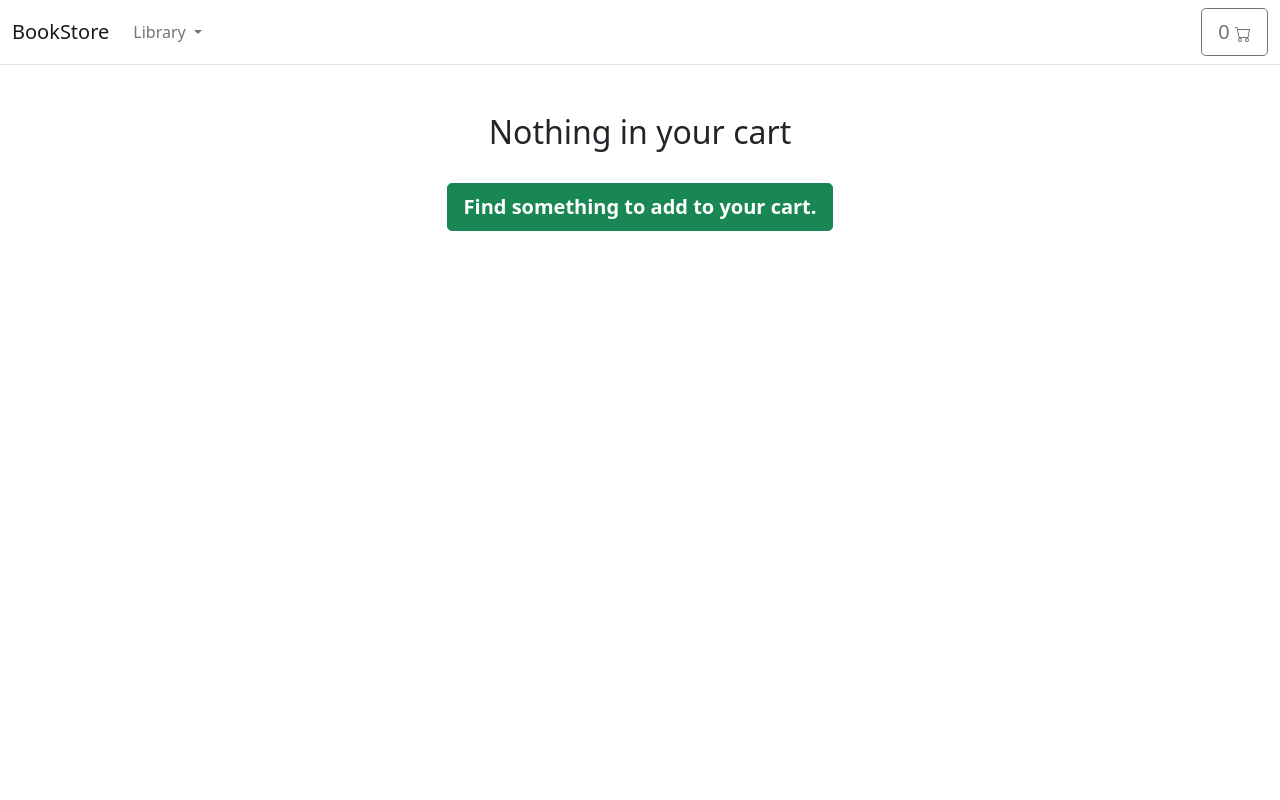
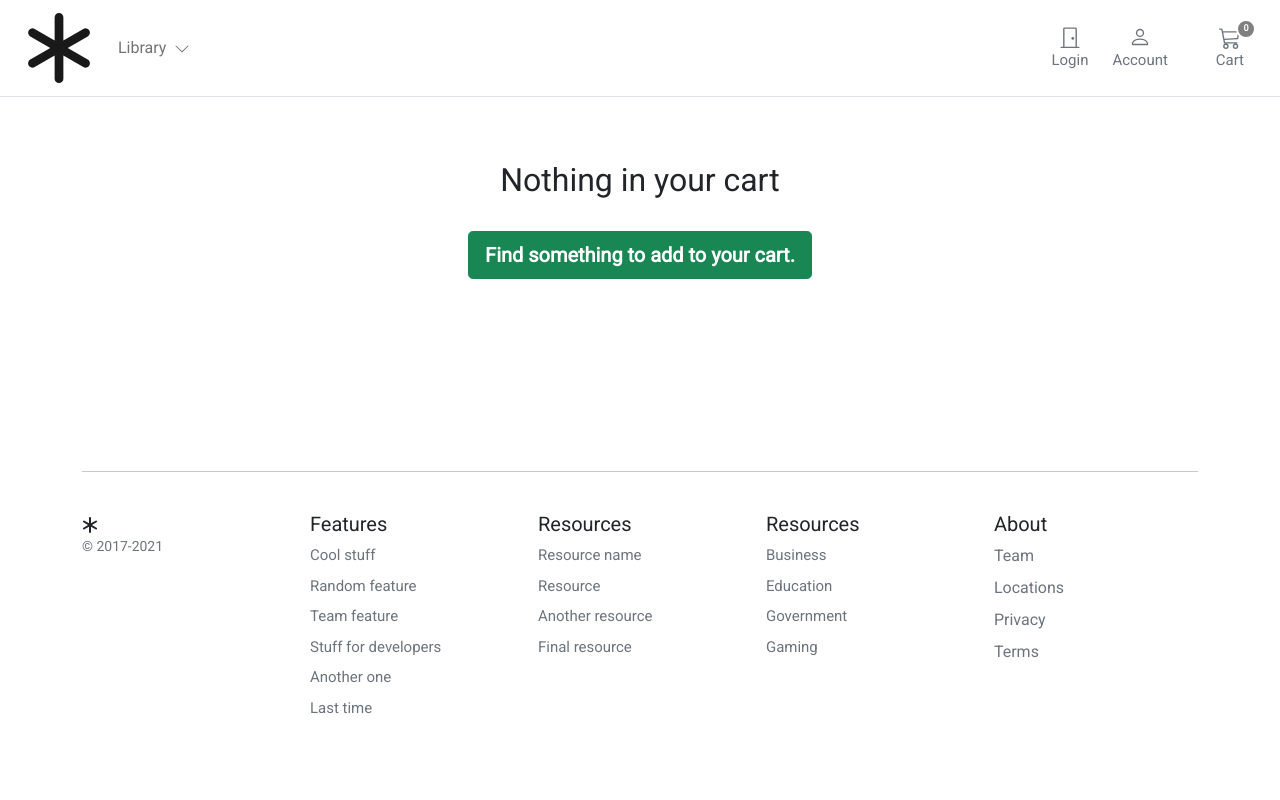
Before and after one commit to chrisdotgrubb/djangoEcommerce, a Django app: page /cart/ in a window 1280 px wide. Run offline with Django 4.2, Linux system fonts and the light colour scheme; data that the repository does not hold is empty; some libraries are stand-ins or nearby versions.

Commit message:
Changed template structure. Added css to change a few styles. Added in a basic layout for footer.
Added a few tests, but they need finished and updated.

```diff
--- a/cart/views.py
+++ b/cart/views.py
@@ -17,7 +17,7 @@ def cart_view(request):
 		'cart': cart,
 		'form': form,
 	}
-	return TemplateResponse(request, 'store/cart/cart.html', context)
+	return TemplateResponse(request, 'cart/cart.html', context)
 
 
 @require_http_methods(["POST"])
@@ -32,7 +32,7 @@ def cart_add(request, product_id):
 		'form': AddForm,
 	}
 
-	response = TemplateResponse(request, 'store/cart/_add.html', context)
+	response = TemplateResponse(request, 'cart/_add.html', context)
 	trigger_client_event(response, 'cartUpdatedEvent', {}, )
 
 	return response
@@ -62,7 +62,7 @@ def cart_choose_quantity(request, product_id):
 		'form': form,
 	}
 
-	response = TemplateResponse(request, 'store/cart/_quantity.html', context)
+	response = TemplateResponse(request, 'cart/_quantity.html', context)
 	trigger_client_event(response, 'cartUpdatedEvent', {}, )
 	if product_qty == '0':
 		trigger_client_event(response, f'deletedEvent-{product_id}', {})
@@ -71,15 +71,15 @@ def cart_choose_quantity(request, product_id):
 
 
 def cart_update_number(request):
-	return TemplateResponse(request, 'store/cart/_total.html')
+	return TemplateResponse(request, 'cart/_total.html')
 
 
 def cart_update_details(request):
-	return TemplateResponse(request, 'store/cart/_details.html')
+	return TemplateResponse(request, 'cart/_details.html')
 
 
 def cart_update_footer(request):
-	return TemplateResponse(request, 'store/cart/_footer.html')
+	return TemplateResponse(request, 'cart/_footer.html')
 
 
 def cart_update_item_total(request, product_id):
@@ -93,4 +93,4 @@ def cart_update_item_total(request, product_id):
 		context['item'] = item
 
 
-	return TemplateResponse(request, 'store/cart/_item_total.html', context)
+	return TemplateResponse(request, 'cart/_item_total.html', context)
--- a/static/css/base.css
+++ b/static/css/base.css
@@ -0,0 +1,86 @@
+@import url('https://fonts.googleapis.com/css2?family=Roboto&display=swap');
+html, body, p, div{
+	letter-spacing: -0.02px;
+	font-family: 'Roboto', sans-serif;
+}
+
+.fs12{
+	font-size: 12px;
+}
+
+.fs15{
+	font-size: 15px;
+}
+
+.fw300{
+	font-weight: 300;
+}
+
+.fw500{
+	font-weight: 500;
+}
+
+.logo {
+	width: 49px;
+	height: auto;
+}
+
+@media (min-width: 768px) {
+	.logo{
+		width: 49px;
+	}
+}
+
+@media (min-width: 992px) {
+	.logo{
+		width: 60px;
+	}
+}
+
+@media (min-width: 1200px) {
+	.logo{
+		width: 70px;
+	}
+}
+
+.footer > div > div > ul > li{
+	padding-bottom: 8px;
+}
+
+.dropdown-toggle::after{
+	display: none;
+}
+
+/*for cart quantity*/
+
+.cart-qty {
+	color: #fff;
+	background: #d42114;
+	border: 2px solid #fff;
+	border-radius: 50%;
+	text-align: center;
+	font-size: 9px;
+	height: 16px;
+	width: 16px;
+	position: absolute;
+	box-sizing: content-box;
+	font-weight: 600;
+	display: flex;
+	justify-content: center;
+	align-items: center;
+	top: 0;
+	right: 0;
+}
+
+.cart-btn {
+	position: relative;
+}
+
+.empty {
+	background-color: gray;
+}
+.cart-btn:hover, .cart-btn:focus, .cart-btn:active, .cart-btn.active {
+	color: #d42114;
+	transition-duration: 0.4s;
+	background-color: #fff;
+}
--- a/store/views.py
+++ b/store/views.py
@@ -9,7 +9,7 @@ def products_all_view(request):
 	context = {
 		'products': products,
 	}
-	return TemplateResponse(request, 'store/home.html', context)
+	return TemplateResponse(request, 'home.html', context)
 
 
 def product_detail_view(request, slug):
--- a/templates/base.html
+++ b/templates/base.html
@@ -9,13 +9,15 @@
 	<link href="https://cdn.jsdelivr.net/npm/bootstrap@5.0.0-beta1/dist/css/bootstrap.min.css" rel="stylesheet" integrity="sha384-giJF6kkoqNQ00vy+HMDP7azOuL0xtbfIcaT9wjKHr8RbDVddVHyTfAAsrekwKmP1"
 		  crossorigin="anonymous">
 	<script src="https://cdn.jsdelivr.net/npm/bootstrap@5.0.0-beta1/dist/js/bootstrap.bundle.min.js" integrity="sha384-ygbV9kiqUc6oa4msXn9868pTtWMgiQaeYH7/t7LECLbyPA2x65Kgf80OJFdroafW"
-			crossorigin="anonymous"></script>
+	crossorigin="anonymous"></script>
+	<link rel="stylesheet" href="{% static 'css/base.css' %}">
 
 </head>
 
 <body>
 {% include 'navbar.html' %}
 <div id="content">{% block content %} {% endblock %}</div>
+{% include 'footer.html' %}
 <script src="https://unpkg.com/htmx.org@1.7.0"></script>
 </body>
 </html>
--- a/templates/store/cart/_footer.html
+++ b/templates/cart/_footer.html
@@ -1,7 +1,7 @@
 <div class="me-5 text-end">
 	{% if cart|length > 0 %}
 		<div class="">
-			<a href="." role="button" type="button" class="btn btn-lg btn-success fw-bold">Checkout</a>
+			<a href="#" role="button" type="button" class="btn btn-lg btn-success fw-bold">Checkout</a>
 			<span class="h6">$ {{ cart.get_total_price }}</span>
 		</div>
 	{% endif %}
--- /dev/null
+++ b/templates/cart/_total.html
@@ -0,0 +1,9 @@
+	{% if cart|length > 0 %}
+		<div id="cart-qty" class="cart-qty">
+		{{ cart|length }}
+		</div>
+	{% else %}
+		<div id="cart-qty" class="cart-qty empty">
+		0
+		</div>
+	{% endif %}
--- a/templates/store/cart/cart.html
+++ b/templates/cart/cart.html
@@ -7,7 +7,7 @@
 	<main class="pt-5">
 		<div class="container">
 			<div class="row" id="cart-header" hx-get="{% url 'cart:update_details' %}" hx-trigger="load delay:1s, cartUpdatedEvent from:body">
-				{% include "store/cart/_details.html" %}
+				{% include "cart/_details.html" %}
 			</div>
 			<br>
 			<div class="row p-3">
@@ -28,16 +28,15 @@
 												<div class="row p-3">
 													<div class="col-6">
 														{{ product.description }}
-														{{ product.id }}
 													</div>
 													<div class="col-6 text-end" hx-trigger="load, cartUpdatedEvent from:body" hx-get="{% url 'cart:update_item_total' product.id %}">
-														{% include 'store/cart/_item_total.html' %}
+														{% include 'cart/_item_total.html' %}
 													</div>
 												</div>
 											</div>
 											<div class="col">
 												<div class="row py-3 col-12">
-													{% include 'store/cart/_quantity.html' %}
+													{% include 'cart/_quantity.html' %}
 													<div class="row">
 														<div class="col-12 px-0">
 															<button hx-delete="{% url 'cart:delete' product.id %}" id="delete-button-{{ product.id }}"
@@ -59,7 +58,7 @@
 		</div>
 		<br>
 		<div class="mb-5 pe-4" id="cart-footer" hx-get="{% url 'cart:update_footer' %}" hx-trigger="load delay:1s, cartUpdatedEvent from:body">
-				{% include 'store/cart/_footer.html' %}
+			{% include 'cart/_footer.html' %}
 		</div>
 	</main>
 {% endblock content %}
--- /dev/null
+++ b/templates/footer.html
@@ -0,0 +1,50 @@
+<footer class="container py-5 footer">
+	<hr>
+	<div class="row pt-4">
+		<div class="col-12 col-md">
+			<svg xmlns="http://www.w3.org/2000/svg" width="16" height="16" fill="currentColor"
+				 class="bi bi-asterisk" viewBox="0 0 16 16">
+				<path d="M8 0a1 1 0 0 1 1 1v5.268l4.562-2.634a1 1 0 1 1 1 1.732L10 8l4.562 2.634a1 1 0 1 1-1 1.732L9 9.732V15a1 1 0 1 1-2 0V9.732l-4.562 2.634a1 1 0 1 1-1-1.732L6 8 1.438 5.366a1 1 0 0 1 1-1.732L7 6.268V1a1 1 0 0 1 1-1z"></path>
+			</svg>
+			<small class="d-block mb-3 text-muted">&copy; 2017-2021</small>
+		</div>
+		<div class="col-6 col-md fs15">
+			<h5>Features</h5>
+			<ul class="list-unstyled">
+				<li><a class="link-secondary text-decoration-none" href="#">Cool stuff</a></li>
+				<li><a class="link-secondary text-decoration-none" href="#">Random feature</a></li>
+				<li><a class="link-secondary text-decoration-none" href="#">Team feature</a></li>
+				<li><a class="link-secondary text-decoration-none" href="#">Stuff for developers</a></li>
+				<li><a class="link-secondary text-decoration-none" href="#">Another one</a></li>
+				<li><a class="link-secondary text-decoration-none" href="#">Last time</a></li>
+			</ul>
+		</div>
+		<div class="col-6 col-md fs15">
+			<h5>Resources</h5>
+			<ul class="list-unstyled">
+				<li><a class="link-secondary text-decoration-none" href="#">Resource name</a></li>
+				<li><a class="link-secondary text-decoration-none" href="#">Resource</a></li>
+				<li><a class="link-secondary text-decoration-none" href="#">Another resource</a></li>
+				<li><a class="link-secondary text-decoration-none" href="#">Final resource</a></li>
+			</ul>
+		</div>
+		<div class="col-6 col-md fs15">
+			<h5>Resources</h5>
+			<ul class="list-unstyled">
+				<li><a class="link-secondary text-decoration-none" href="#">Business</a></li>
+				<li><a class="link-secondary text-decoration-none" href="#">Education</a></li>
+				<li><a class="link-secondary text-decoration-none" href="#">Government</a></li>
+				<li><a class="link-secondary text-decoration-none" href="#">Gaming</a></li>
+			</ul>
+		</div>
+		<div class="col-6 col-md">
+			<h5>About</h5>
+			<ul class="list-unstyled">
+				<li><a class="link-secondary text-decoration-none" href="#">Team</a></li>
+				<li><a class="link-secondary text-decoration-none" href="#">Locations</a></li>
+				<li><a class="link-secondary text-decoration-none" href="#">Privacy</a></li>
+				<li><a class="link-secondary text-decoration-none" href="#">Terms</a></li>
+			</ul>
+		</div>
+	</div>
+</footer>
--- a/templates/navbar.html
+++ b/templates/navbar.html
@@ -1,17 +1,29 @@
-<header>
+<header class="pb-3">
 	<nav class="navbar navbar-expand-md navbar-light bg-white border-bottom">
-		<div class="container-fluid">
-			<a class="navbar-brand" href="/">BookStore</a>
-			<button class="navbar-toggler" type="button" data-bs-toggle="collapse" data-bs-target="#navbarCollapse">
-				<span class="navbar-toggler-icon"></span>
-			</button>
-			<div class="collapse navbar-collapse" id="navbarCollapse">
+		<div class="container-fluid px-md-4">
+			<div class="d-flex w-100 navbar-collapse">
+				<a class="navbar-brand d-flex-inline" href="/">
+					<svg xmlns="http://www.w3.org/2000/svg" width="36" height="36" fill="currentColor"
+						 class="bi bi-asterisk logo" viewBox="0 0 16 16">
+						<path
+								d="M8 0a1 1 0 0 1 1 1v5.268l4.562-2.634a1 1 0 1 1 1 1.732L10 8l4.562 2.634a1 1 0 1 1-1 1.732L9 9.732V15a1 1 0 1 1-2 0V9.732l-4.562 2.634a1 1 0 1 1-1-1.732L6 8 1.438 5.366a1 1 0 0 1 1-1.732L7 6.268V1a1 1 0 0 1 1-1z"></path>
+					</svg>
+				</a>
+
 				<ul class="navbar-nav me-auto mb-2 mb-md-0">
 					<li class="nav-item dropdown">
-						<a class="nav-link dropdown-toggle" href="#" id="navbarDropdown" role="button" data-bs-toggle="dropdown">
+						<a class="nav-link dropdown-toggle d-none d-md-block fw500" href="#" id="navbarDropdown"
+						   role="button" data-bs-toggle="dropdown">
 							Library
+							<i class="ps-1">
+								<svg xmlns="http://www.w3.org/2000/svg" width="16" height="16"
+									 fill="currentColor" class="bi bi-chevron-down" viewBox="0 0 16 16">
+									<path fill-rule="evenodd"
+										  d="M1.646 4.646a.5.5 0 0 1 .708 0L8 10.293l5.646-5.647a.5.5 0 0 1 .708.708l-6 6a.5.5 0 0 1-.708 0l-6-6a.5.5 0 0 1 0-.708z"></path>
+								</svg>
+							</i>
 						</a>
-						<ul class="dropdown-menu">
+						<ul class="dropdown-menu rounded-0 border-0">
 							<li><a class="dropdown-item" href="{% url "store:products_all" %}">All</a></li>
 							{% for c in categories %}
 								<li {% if category.slug == c.slug %}class="selected" {% endif %}>
@@ -22,15 +34,82 @@
 					</li>
 				</ul>
 
-				<a type="button" role="button" href="{% url 'cart:cart' %}" class="btn btn-lg btn-outline-secondary">
-					<div id="cart-total" class="d-inline-flex" hx-trigger="load delay:1s, cartUpdatedEvent from:body" hx-get="{% url 'cart:update_total' %}">
-						{% include 'store/cart/_total.html' %}
+				<button class="navbar-toggler border-0" type="button" data-bs-toggle="collapse"
+						data-bs-target="#navbarCollapse">
+						<svg xmlns="http://www.w3.org/2000/svg" width="22" height="22" fill="currentColor"
+							 class="bi bi-list" viewBox="0 0 16 16">
+							<path fill-rule="evenodd" d="M2.5 11.5A.5.5 0 0 1 3 11h10a.5.5 0 0 1 0 1H3a.5.5 0 0 1-.5-.5zm0-4A.5.5 0 0 1 3 7h10a.5.5 0 0 1 0 1H3a.5.5 0 0 1-.5-.5zm0-4A.5.5 0 0 1 3 3h10a.5.5 0 0 1 0 1H3a.5.5 0 0 1-.5-.5z"></path>
+						</svg>
+					<span class="fs15 fw500">Shop</span>
+				</button>
+
+				{% if user.is_authenticated %}
+					<a type="button" role="button" href="#"
+					   class="btn btn-outline-secondary border-0 cart-btn">
+						<div>
+							<svg xmlns="http://www.w3.org/2000/svg" width="22" height="22" fill="currentColor"
+								 class="bi bi-door-closed" viewBox="0 0 16 16">
+								<path d="M3 2a1 1 0 0 1 1-1h8a1 1 0 0 1 1 1v13h1.5a.5.5 0 0 1 0 1h-13a.5.5 0 0 1 0-1H3V2zm1 13h8V2H4v13z"></path>
+								<path d="M9 9a1 1 0 1 0 2 0 1 1 0 0 0-2 0z"></path>
+							</svg>
+						</div>
+						<span class="fs15 fw500">Logout</span>
+					</a>
+
+				{% else %}
+					<a type="button" role="button" href="#"
+					   class="btn btn-outline-secondary border-0 cart-btn">
+						<div>
+							<svg xmlns="http://www.w3.org/2000/svg" width="22" height="22" fill="currentColor"
+								 class="bi bi-door-closed" viewBox="0 0 16 16">
+								<path d="M3 2a1 1 0 0 1 1-1h8a1 1 0 0 1 1 1v13h1.5a.5.5 0 0 1 0 1h-13a.5.5 0 0 1 0-1H3V2zm1 13h8V2H4v13z"></path>
+								<path d="M9 9a1 1 0 1 0 2 0 1 1 0 0 0-2 0z"></path>
+							</svg>
+						</div>
+						<span class="fs15 fw500">Login</span>
+					</a>
+				{% endif %}
+
+				<a type="button" role="button" href="#"
+				   class="btn btn-outline-secondary border-0 cart-btn me-4">
+					<div>
+						<svg xmlns="http://www.w3.org/2000/svg" width="22" height="22" fill="currentColor"
+							 class="bi bi-person" viewBox="0 0 16 16">
+							<path d="M8 8a3 3 0 1 0 0-6 3 3 0 0 0 0 6zm2-3a2 2 0 1 1-4 0 2 2 0 0 1 4 0zm4 8c0 1-1 1-1 1H3s-1 0-1-1 1-4 6-4 6 3 6 4zm-1-.004c-.001-.246-.154-.986-.832-1.664C11.516 10.68 10.289 10 8 10c-2.29 0-3.516.68-4.168 1.332-.678.678-.83 1.418-.832 1.664h10z"></path>
+						</svg>
 					</div>
-					<svg xmlns="http://www.w3.org/2000/svg" width="16" height="16" fill="currentColor" class="bi bi-cart" viewBox="0 0 16 16">
-						<path d="M0 1.5A.5.5 0 0 1 .5 1H2a.5.5 0 0 1 .485.379L2.89 3H14.5a.5.5 0 0 1 .491.592l-1.5 8A.5.5 0 0 1 13 12H4a.5.5 0 0 1-.491-.408L2.01 3.607 1.61 2H.5a.5.5 0 0 1-.5-.5zM3.102 4l1.313 7h8.17l1.313-7H3.102zM5 12a2 2 0 1 0 0 4 2 2 0 0 0 0-4zm7 0a2 2 0 1 0 0 4 2 2 0 0 0 0-4zm-7 1a1 1 0 1 1 0 2 1 1 0 0 1 0-2zm7 0a1 1 0 1 1 0 2 1 1 0 0 1 0-2z"/>
+					<span class="fs15 fw500">Account</span>
+				</a>
+
+				<a type="button" role="button" href="{% url 'cart:cart' %}" class="btn btn-outline-secondary cart-btn border-0">
+					<div id="cart-total" class="" hx-trigger="load delay:1s, cartUpdatedEvent from:body" hx-get="{% url 'cart:update_total' %}">
+						{% include 'cart/_total.html' %}
+					</div>
+					<svg xmlns="http://www.w3.org/2000/svg" width="22" height="22" fill="currentColor" class="bi bi-cart3" viewBox="0 0 16 16">
+						<path d="M0 1.5A.5.5 0 0 1 .5 1H2a.5.5 0 0 1 .485.379L2.89 3H14.5a.5.5 0 0 1 .49.598l-1 5a.5.5 0 0 1-.465.401l-9.397.472L4.415 11H13a.5.5 0 0 1 0 1H4a.5.5 0 0 1-.491-.408L2.01 3.607 1.61 2H.5a.5.5 0 0 1-.5-.5zM3.102 4l.84 4.479 9.144-.459L13.89 4H3.102zM5 12a2 2 0 1 0 0 4 2 2 0 0 0 0-4zm7 0a2 2 0 1 0 0 4 2 2 0 0 0 0-4zm-7 1a1 1 0 1 1 0 2 1 1 0 0 1 0-2zm7 0a1 1 0 1 1 0 2 1 1 0 0 1 0-2z"></path>
 					</svg>
+					<div class="fs15 fw500">Cart</div>
 				</a>
+
 			</div>
+			<div class="d-md-none d-lg-none d-xl-none">
+				<div class="collapse navbar-collapse" id="navbarCollapse">
+					<ul class="navbar-nav me-auto mb-2 mb-md-0">
+						<li><a class="dropdown-item" href="{% url "store:products_all" %}">All</a></li>
+						{% for c in categories %}
+							<li {% if category.slug == c.slug %}class="selected" {% endif %}>
+								<a class="dropdown-item" href="{{ c.get_absolute_url }}">{{ c.name|title }}</a>
+							</li>
+						{% endfor %}
+					</ul>
+				</div>
+			</div>
+{#			<form class="d-flex w-100 d-md-none">#}
+{#				<label>#}
+{#					<input class="form-control me-2" type="search" placeholder="Search products or FAQ">#}
+{#				</label>#}
+{#				<button class="btn btn-outline-secondary" type="submit">Search</button>#}
+{#			</form>#}
 		</div>
 	</nav>
 </header>
--- a/templates/store/cart/_total.html
+++ /dev/null
@@ -1,5 +0,0 @@
-{% if cart|length > 0 %}
-	{{ cart|length }}
-{% else %}
-	0
-{% endif %}
--- a/templates/store/product_detail.html
+++ b/templates/store/product_detail.html
@@ -22,7 +22,7 @@
 							</div>
 						</div>
 						<div class="col">
-							{% include 'store/cart/_add.html' %}
+							{% include 'cart/_add.html' %}
 						</div>
 					</div>
 				</div>
```
Also changed, not shown: cart/tests/test_views.py (added, +45 -0 lines), cart/tests/__init__.py (added), templates/cart/_add.html (renamed from templates/store/cart/_add.html), templates/cart/_details.html (renamed from templates/store/cart/_details.html), templates/cart/_item_total.html (renamed from templates/store/cart/_item_total.html), templates/cart/_quantity.html (renamed from templates/store/cart/_quantity.html), templates/home.html (renamed from templates/store/home.html).
